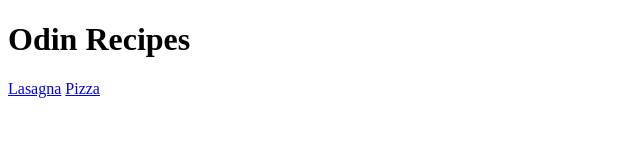
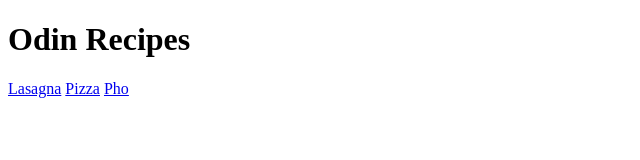
Before and after one commit to smapanao/odin-recipes, a plain HTML site: page index.html in a window 1280 px wide. Shown: the full height of the page, 0-640 px from the left. Drawn offline with Linux system fonts and the light colour scheme.

Commit message:
Added pho to links

```diff
--- a/index.html
+++ b/index.html
@@ -10,5 +10,6 @@
     <h1>Odin Recipes</h1>
     <a href="recipes/lasagna.html">Lasagna</a>
     <a href="recipes/pizza.html">Pizza</a>
+    <a href="recipes/pho.html">Pho</a>
 </body>
 </html>
```
